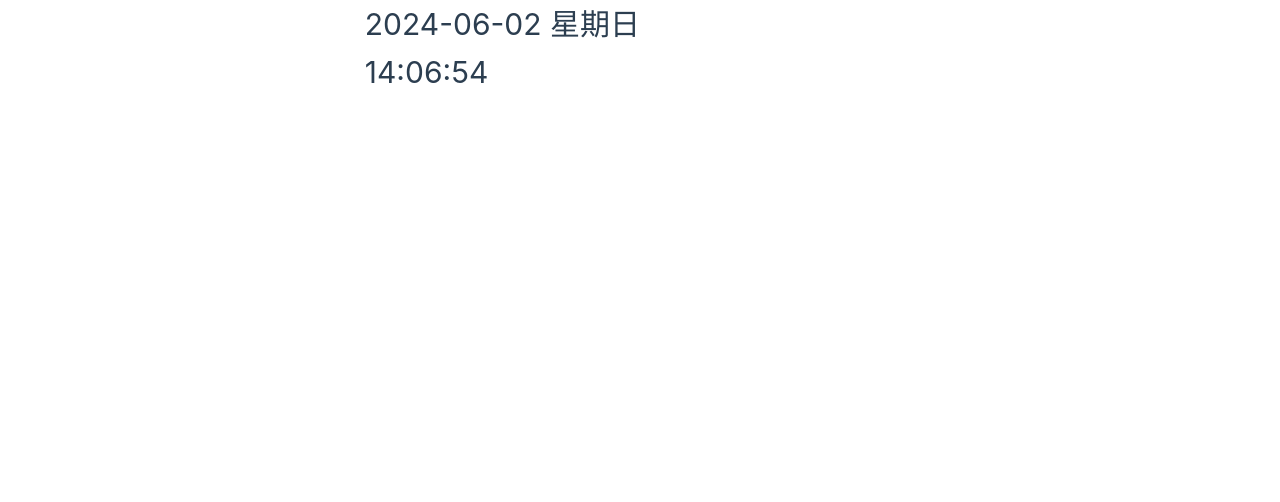
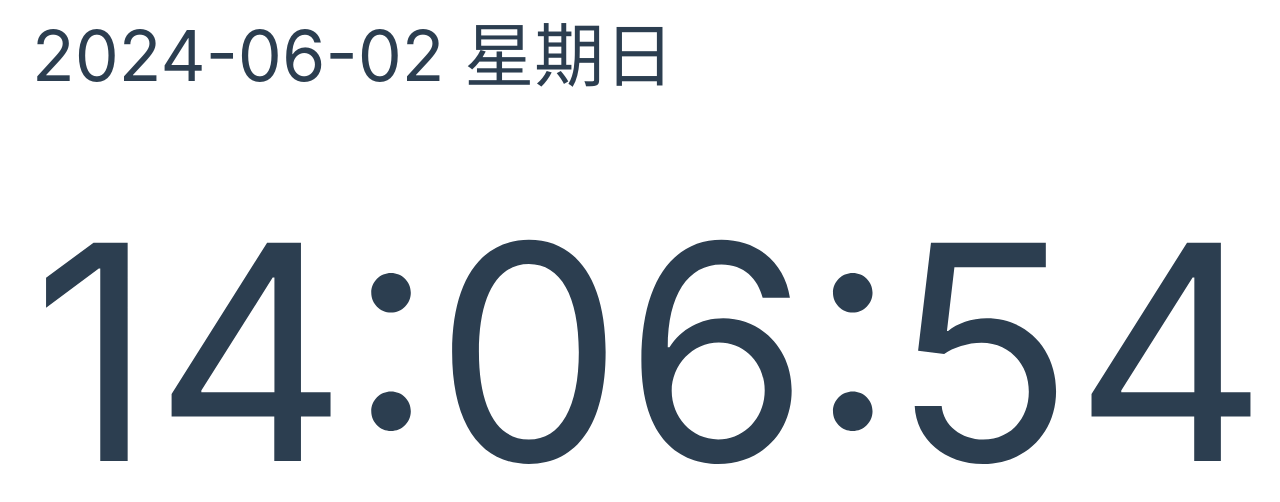
Before and after one commit to shiroringo/forlive, a Vue app: page /#/clock in a window 1280 px wide. Shown: the top 502 px of the page. Built offline with nearby package versions, Linux system fonts and the light colour scheme.

Commit message:
feat: 放大字体

```diff
--- a/src/views/clock.vue
+++ b/src/views/clock.vue
@@ -1,7 +1,7 @@
 <template>
   <div class="clock">
-    <h1>{{ clock.date }}</h1>
-    <h1>{{ clock.time }}</h1>
+    <div>{{ clock.date }} {{ clock.week }}</div>
+    <div class="time">{{ clock.time }}</div>
   </div>
 </template>
 
@@ -11,7 +11,8 @@ import { onMounted, ref } from 'vue'
 var week = ['星期日', '星期一', '星期二', '星期三', '星期四', '星期五', '星期六']
 const clock = ref({
   time: '',
-  date: ''
+  date: '',
+  week: ''
 })
 const setTime = () => {
   const now = new Date()
@@ -27,9 +28,8 @@ const setTime = () => {
     '-' +
     zeroPadding(now.getMonth() + 1, 2) +
     '-' +
-    zeroPadding(now.getDate(), 2) +
-    ' ' +
-    week[now.getDay()]
+    zeroPadding(now.getDate(), 2)
+  clock.value.week = week[now.getDay()]
 }
 
 function zeroPadding(num: number, digit: number) {
@@ -47,9 +47,15 @@ onMounted(() => {
 <style>
 @media (min-width: 1024px) {
   .clock {
+    font-size: 70px;
+    font-weight: 900;
     background-color: transparent;
     min-height: 100vh;
+    width: 100%;
     align-items: center;
+  }
+  .time {
+    font-size: 300px;
   }
 }
 </style>
```
